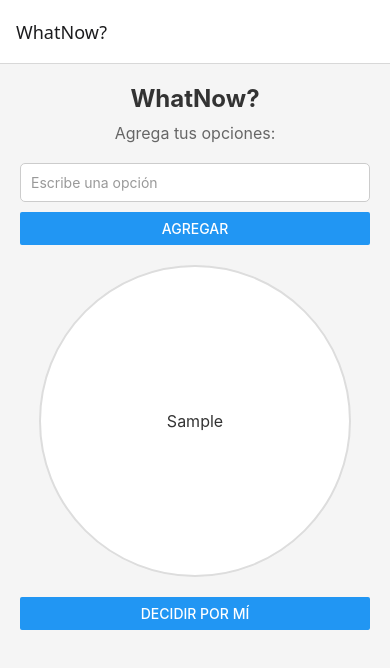
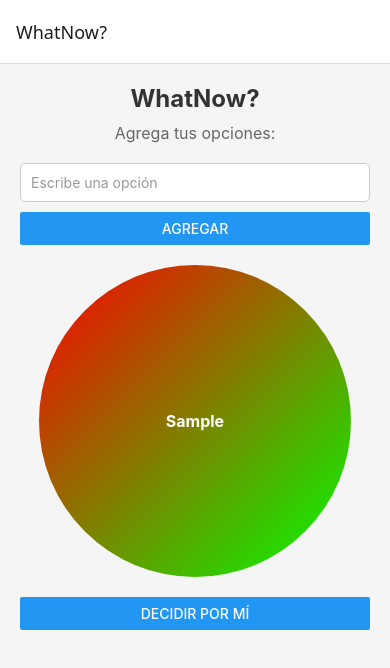
Before and after one commit to K-sett23/WhatNow, a React Native app: screen /Home in a window 390 px wide. Both pictures are taken after typing "Sample" into the empty fields and a click on the button "AGREGAR". Shown: the top 668 px of the page. Built offline with nearby package versions, Linux system fonts and the light colour scheme.

Commit message:
Se añadió una funcion para asignar colores a las opciones ingresadas por el usuario y que estas se mezclen al momento de hacer girar la ruleta

```diff
--- a/package.json
+++ b/package.json
@@ -19,7 +19,8 @@
     "react-native-safe-area-context": "4.12.0",
     "react-native-screens": "~4.4.0",
     "react-native-reanimated": "~3.16.1",
-    "react-native-gesture-handler": "~2.20.2"
+    "react-native-gesture-handler": "~2.20.2",
+    "expo-linear-gradient": "~14.0.2"
   },
   "devDependencies": {
     "@babel/core": "^7.25.2",
--- a/screens/HomeScreen.tsx
+++ b/screens/HomeScreen.tsx
@@ -6,18 +6,33 @@ import Animated, {
   withTiming,
   Easing,
 } from 'react-native-reanimated';
+import { LinearGradient } from 'expo-linear-gradient';
 
 const { width } = Dimensions.get('window');
 
 const HomeScreen: React.FC = () => {
-  const [options, setOptions] = useState<string[]>([]);
+  const [options, setOptions] = useState<{ text: string; color: string }[]>([]);
   const [inputValue, setInputValue] = useState<string>('');
   const rotation = useSharedValue(0); // Valor compartido para la rotación
+
+  // Función para generar un color hexadecimal aleatorio
+  const getRandomColor = () => {
+    const letters = '0123456789ABCDEF';
+    let color = '#';
+    for (let i = 0; i < 6; i++) {
+      color += letters[Math.floor(Math.random() * 16)];
+    }
+    return color;
+  };
 
   // Función para agregar una opción
   const addOption = () => {
     if (inputValue.trim()) {
-      setOptions([...options, inputValue]);
+      const newOption = {
+        text: inputValue,
+        color: getRandomColor(), // Asignar un color único
+      };
+      setOptions([...options, newOption]);
       setInputValue('');
     }
   };
@@ -34,7 +49,7 @@ const HomeScreen: React.FC = () => {
       // Selecciona una opción al azar después de la animación
       setTimeout(() => {
         const randomIndex = Math.floor(Math.random() * options.length);
-        Alert.alert('Opción seleccionada', `La opción seleccionada es: ${options[randomIndex]}`);
+        Alert.alert('Opción seleccionada', `La opción seleccionada es: ${options[randomIndex].text}`);
         rotation.value = 0; // Reinicia la rotación
       }, 3000);
     } else {
@@ -48,6 +63,11 @@ const HomeScreen: React.FC = () => {
       transform: [{ rotate: `${rotation.value}deg` }],
     };
   });
+
+  // Colores para el degradado
+  const gradientColors = options.length > 0
+    ? options.map((option) => option.color) // Usar colores de las opciones
+    : ['#FF0000', '#00FF00']; // Colores predeterminados si no hay opciones
 
   return (
     <View style={styles.container}>
@@ -69,11 +89,18 @@ const HomeScreen: React.FC = () => {
       {/* Ruleta de opciones */}
       <View style={styles.ruletaContainer}>
         <Animated.View style={[styles.ruleta, animatedStyle]}>
-          {options.map((option, index) => (
-            <Text key={index} style={styles.optionText}>
-              {option}
-            </Text>
-          ))}
+          <LinearGradient
+            colors={gradientColors} // Usar colores de las opciones o colores predeterminados
+            start={{ x: 0, y: 0 }}
+            end={{ x: 1, y: 1 }}
+            style={styles.gradient}
+          >
+            {options.map((option, index) => (
+              <Text key={index} style={[styles.optionText, { color: '#fff' }]}>
+                {option.text}
+              </Text>
+            ))}
+          </LinearGradient>
         </Animated.View>
       </View>
 
@@ -120,17 +147,17 @@ const styles = StyleSheet.create({
     width: width * 0.8,
     height: width * 0.8,
     borderRadius: (width * 0.8) / 2,
-    backgroundColor: '#fff',
-    borderWidth: 2,
-    borderColor: '#ddd',
+    overflow: 'hidden', // Para que el degradado no se salga del círculo
+  },
+  gradient: {
+    flex: 1,
     alignItems: 'center',
     justifyContent: 'center',
   },
   optionText: {
     fontSize: 16,
-    color: '#333',
-    position: 'absolute',
-    transform: [{ rotate: '0deg' }], // Ajusta la rotación de cada opción
+    fontWeight: 'bold',
+    textAlign: 'center',
   },
 });
 
```
Also changed, not shown: 1 other file (tests, documents, lock files or other folders).
